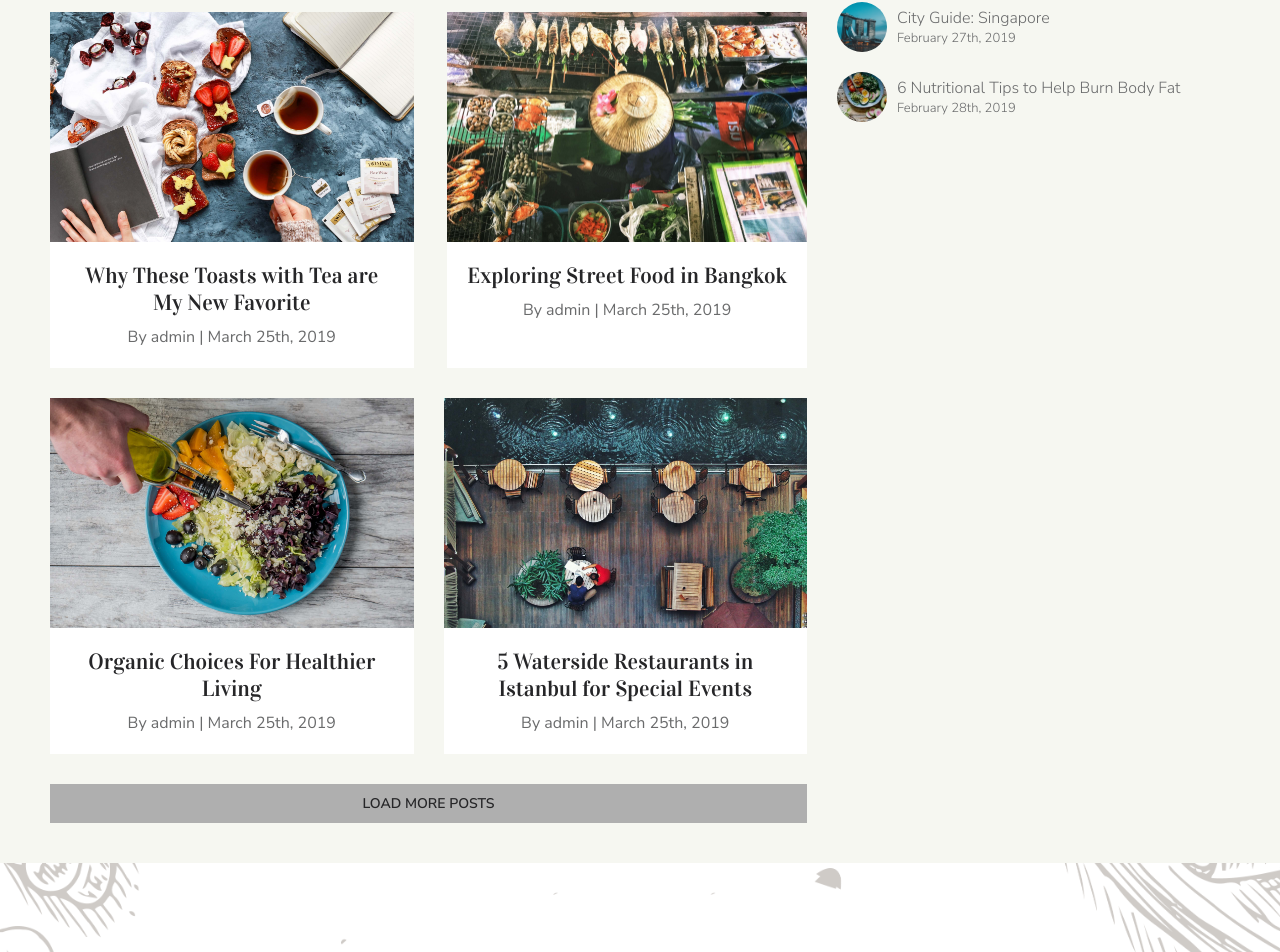
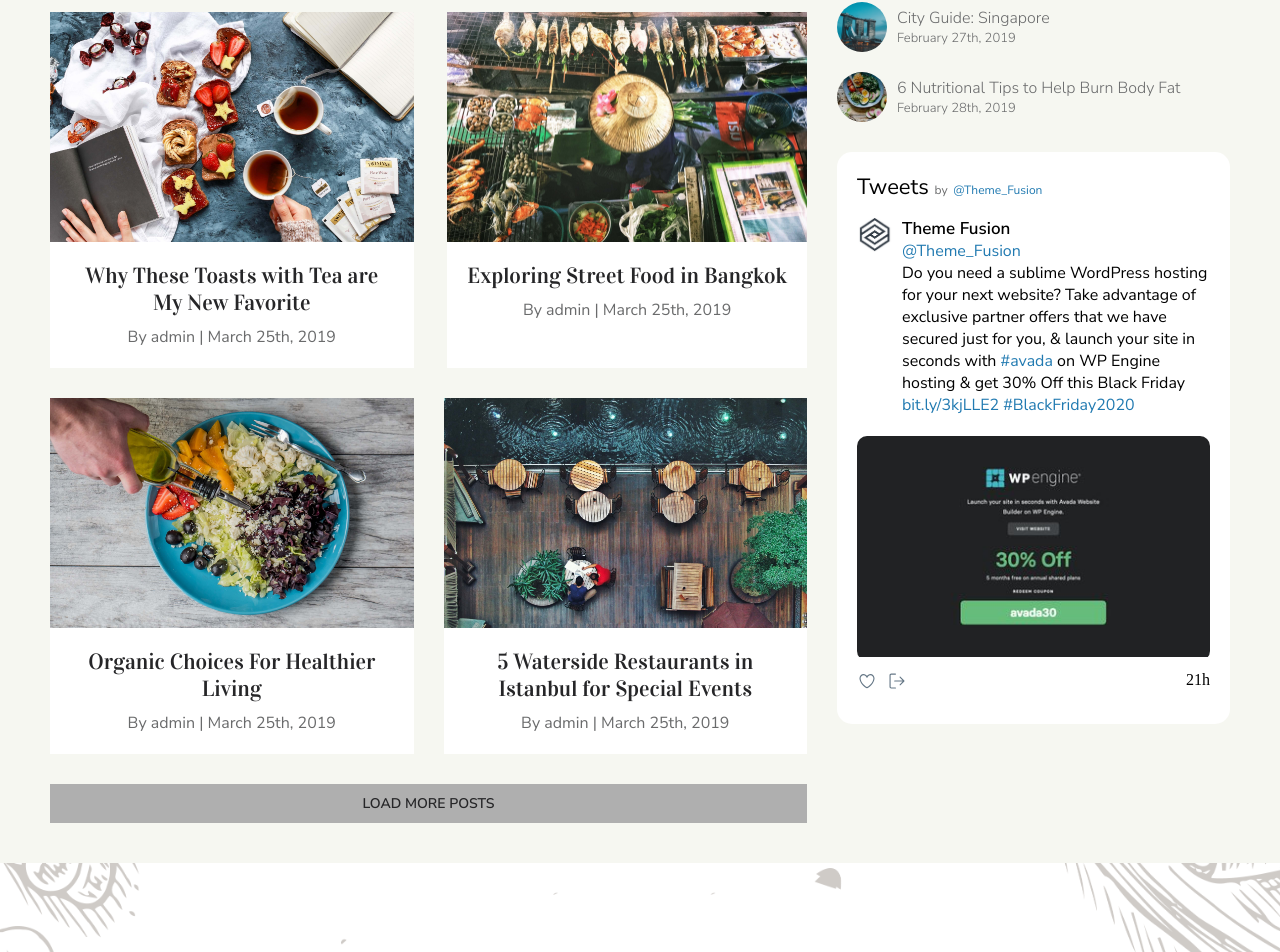
Before and after one commit to ArisGoi/proj-html-vuejs, a Vue app: page / in a window 1280 px wide. Shown: the part 4582-5534 px from the top of the page. Built offline with nearby package versions, Linux system fonts and the light colour scheme.

Commit message:
add twitter box

```diff
--- a/src/components/index-comp/farmToTable.vue
+++ b/src/components/index-comp/farmToTable.vue
@@ -69,6 +69,8 @@
                 <socialBox/>
 
                 <reviews/>
+
+                <twitterBox/>
             </div>
         </div>
 
@@ -81,6 +83,7 @@ import cardSmall from './cardSmall.vue'
 import searchBar from './search.vue'
 import socialBox from './socialBox.vue'
 import reviews from './reviews.vue'
+import twitterBox from './twitterBox.vue'
 
 export default {
   name: 'farmToTable',
@@ -89,6 +92,7 @@ export default {
       searchBar,
       socialBox,
       reviews,
+      twitterBox,
   },
   // props: {
   //   msg: String
--- /dev/null
+++ b/src/components/index-comp/twitterBox.vue
@@ -0,0 +1,107 @@
+<template>
+  <section id="twitterBox">
+    <div class="title-row">
+      <h3>Tweets <span>by</span> <a href="">@Theme_Fusion</a></h3>
+    </div>
+    <div class="content-row">
+      <div>
+        <img src="../../assets/images/3a74ce3d0532b7773b174c45ca3bd05a_bigger.png" alt="profile icon" class="profile-i">
+      </div>
+      <div>
+        <h4>Theme Fusion</h4>
+        <a href="">@Theme_Fusion</a>
+        <p>
+          Do you need a sublime WordPress hosting for your next website? Take advantage of exclusive partner offers that we have secured just for you, & launch your site in seconds with <a href="https://twitter.com/search?q=%23avada&src=typed_query&f=live" target="_blank">#avada</a> on WP Engine hosting & get 30% Off this Black Friday <a href="bit.ly/3kjLLE2" target="_blank">bit.ly/3kjLLE2</a> <a href="https://twitter.com/search?q=%23blackfriday2020" target="_blank">#BlackFriday2020</a>
+        </p>
+      </div>
+    </div>
+    <div class="img-box">
+      <img src="../../assets/images/En2TRxLW4AEiWUN.jpeg" alt="">
+    </div>
+    <div class="actions-row">
+      <button>
+        <img src="../../assets/icons/love.svg" alt="love icon">
+      </button>
+      <button>
+        <img src="../../assets/icons/share.svg" alt="share icon">
+      </button>
+      <span>21h</span>
+    </div>
+  </section>
+</template>
+
+<script>
+
+export default {
+  name: 'twitterBox'
+}
+</script>
+
+<style lang="scss" scoped>
+@import '../../assets/style/style.scss';
+
+#twitterBox{
+  width: 100%;
+  margin-top: 30px;
+  border-radius: 15px;
+  padding: 20px;
+  background-color: $white;
+
+  a{
+    text-decoration: none;
+    color: rgb(33, 122, 177);
+  }
+}
+.title-row{
+  h3{
+    @include sans400;
+    font-size: 1.375rem;
+  }
+  span, a{
+    font-size: 12px;
+    color: $text-gray;
+  }
+}
+.content-row{
+  display: flex;
+  margin-top: 15px;
+  @include sans400;
+
+  div:first-child{
+    margin-right: 10px;
+    img{
+      max-width: 35px;
+    }
+  }
+  h4{
+    @include sans600;
+    font-size: 1.0625rem;
+  }
+}
+.img-box{
+  width: 100%;
+  overflow: hidden;
+  border-radius: 10px;
+  margin-top: 20px;
+  img{
+    @include fit-cover;
+  }
+}
+.actions-row{
+  margin: 10px 0;
+  display: flex;
+  span{margin-left: auto;}
+  button{
+    margin-right: 10px;
+    background-color: transparent;
+    border: none;
+    padding: 1px;
+    cursor: pointer;
+    img{
+      width: 1.125rem;
+      height: 1.125rem;
+    }
+  }
+}
+
+</style>
```
